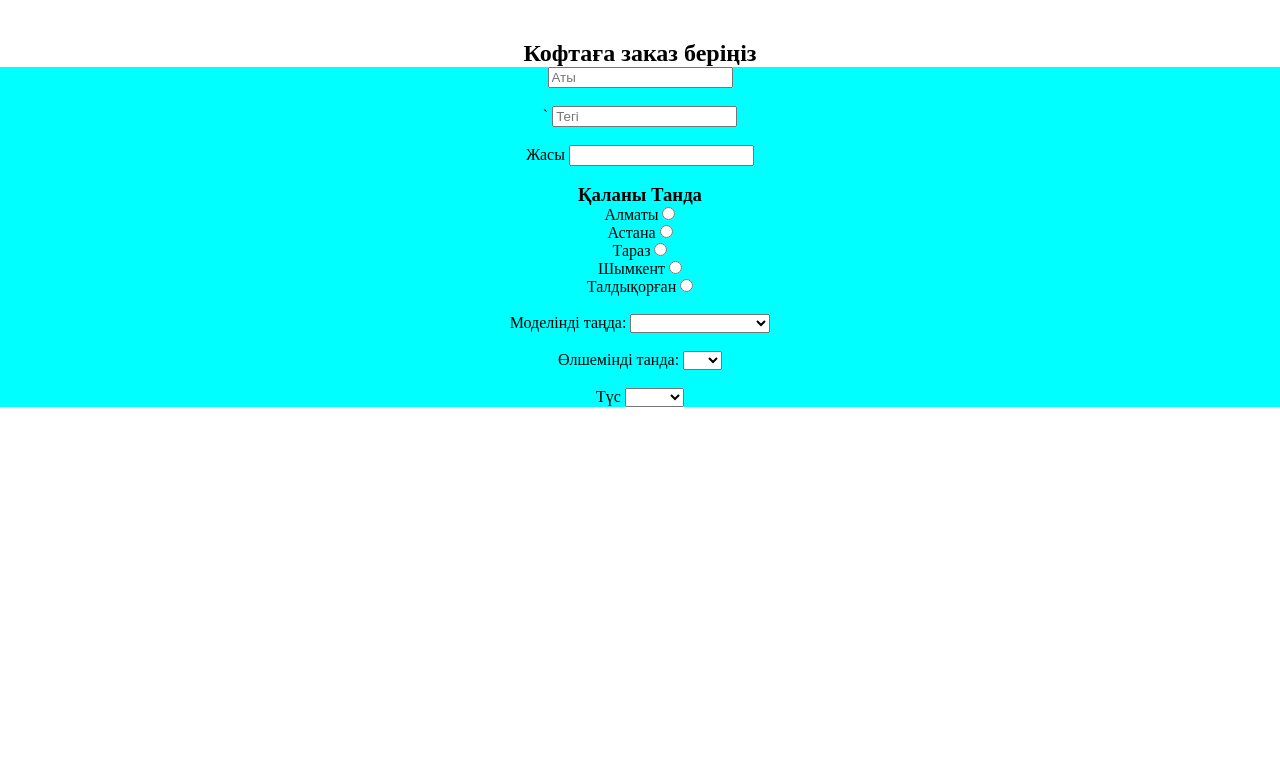
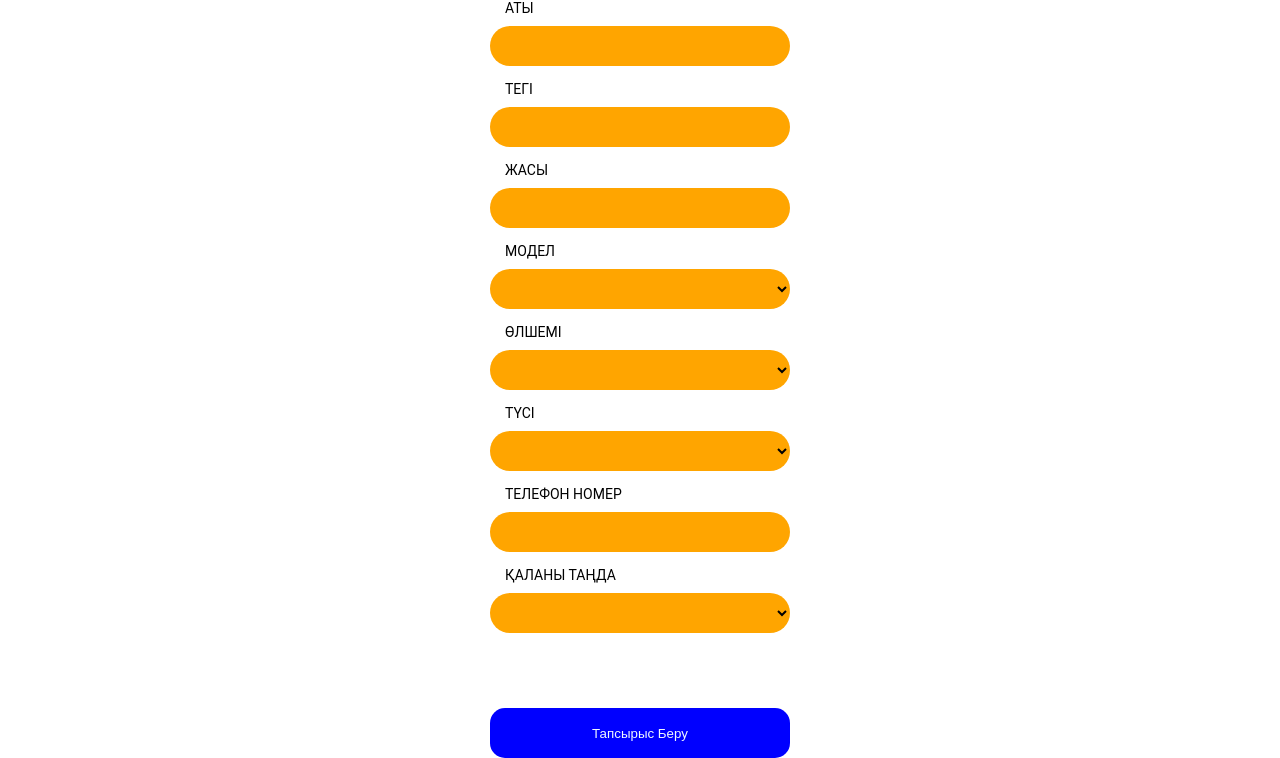
Before and after one commit to nursultan-nshop/Project-N_Shop-, a plain HTML site: page final2.html in a window 1280 px wide. Shown: the part 110-868 px from the top of the page. Before the commit the page ends 800 px from the top, so only its background shows below. Drawn offline with Linux system fonts and the light colour scheme.

Commit message:
Add files via upload

```diff
--- a/css/final2.css
+++ b/css/final2.css
@@ -1,5 +1,6 @@
 *{
     margin: 0;
+    box-sizing: border-box;
 }
 header {
     width: 100%;
@@ -7,9 +8,9 @@ header {
     justify-content: space-evenly;
     color:black;
     position: fixed;
-
     background-color: orange;
     z-index: 1;
+    top: 1px;
 }
 .logo{
     display: flex;
@@ -39,12 +40,116 @@ nav ul {
     padding-top: 150px;
 }
 
-form{
-    background-color: aqua;
-    text-align: center;
-
-}
-
 h2{
     text-align: center;
 }
+
+h4{
+    background-color: gray;
+    color: white;
+    border: none;
+    padding: 10px 20px;
+    text-align: center;
+    text-decoration: none;
+    display: inline-block;
+    font-size: 16px;
+    border-radius: 5px;
+}
+
+ .transparent {
+    position: relative;
+    max-width: 400px;
+    padding: 60px 50px;
+    margin: 50px auto 0;
+    background-size: cover;
+ }
+
+ .form-inner {
+    position: relative;
+ }
+
+ .form-inner label {
+    display: block;
+    padding-left: 15px;
+    font-family: 'Roboto', sans-serif;
+    color:black;
+    text-transform: uppercase;
+    font-size: 14px;
+ }
+ .form-inner input {
+    display: block;
+    width: 100%;
+    padding: 0 15px;
+    margin: 10px 0 15px;
+    border-width: 0;
+    line-height: 40px;
+    border-radius: 20px;
+    color: white;
+    background: orange;
+    font-family: 'Roboto', sans-serif;
+ }
+ .form-inner input[type="checkbox"] {
+    position: absolute;
+    opacity: 0;
+ }
+ #custom-checkbox+label {
+    position: relative;
+    margin: 20px 0;
+    text-transform: none;
+    cursor: pointer;
+ }
+ #custom-checkbox+label:before {
+
+    display: inline-block;
+    width: 20px;
+    height: 20px;
+    margin-right: 10px;
+    vertical-align: text-top;
+    background: chocolate;
+ }
+ #custom-checkbox:checked+label:before {
+    background: #1762EE;
+ }
+ #custom-checkbox:checked+label:after {
+
+    position: absolute;
+    width: 2px;
+    height: 2px;
+    left: 20px;
+    top: 9px;
+    background: white;
+    box-shadow: 2px 0 0 white, 4px 0 0 white, 4px -2px 0 white, 4px -4px 0 white, 4px -6px 0 white, 4px -8px 0 white;
+    transform: rotate(45deg);
+ }
+ .form-inner input[type="submit"] {
+    background: #1762EE;
+ }
+ select{
+     display: block;
+    width: 100%;
+    padding: 0 15px;
+    margin: 10px 0 15px;
+    border-width: 0;
+    line-height: 40px;
+    border-radius: 20px;
+    color: black;
+    background: orange;
+    font-family: 'Roboto', sans-serif;
+    height: 40px;
+ }
+ button{
+    background-color: blue;
+    color: aliceblue;
+    width: 300px;
+    height: 50px;
+    border: none;
+    border-radius: 15px;
+    z-index: 2;
+    text-align: center;
+ }
+
+ .btn{
+    display: flex;
+    justify-content: center;
+
+ }
--- a/final2.html
+++ b/final2.html
@@ -25,46 +25,17 @@
             </nav>
         </div>
     </header>
-    <div class="container">
-        <h2>Кофтаға заказ беріңіз</h2>
+    <form class="transparent">
+        <div class="form-inner">
+          <label for="name">Аты</label>
+          <input type="text" id="text" />
+          <label for="username">Тегі</label>
+          <input id="text" type="text" />
+          <label for="number">Жасы</label>
+          <input id="Number" type="num" />
 
-        <form action="">
-        <label for=""></label>
-        <input type="text" placeholder="Аты" >
-        <br>
-        <br>`
-        <label for=""></label>
-        <input type="text" name="" placeholder="Тегі">
-        <br>
-        <br>
-        <label for="">Жасы</label>
-        <input type="number" name="">
-
-
-        <br>
-        <br>
-        <h3>Қаланы Танда</h3>
-       <label for="">Алматы</label>
-       <input type="radio" name="city">
-       <br>
-       <label for="">Астана</label>
-       <input type="radio" name="city">
-       <br>
-       <label for="">Тараз</label>
-       <input type="radio" name="city">
-        <br>
-       <label for="">Шымкент</label>
-       <input type="radio" name="city">
-        <br>
-        <label for="">Талдықорған</label>
-        <input type="radio" name="city">
-
-
-        <br>
-        <br>
-
-        <label for="">Моделінді таңда:</label>
-        <select name="">
+          <label for="model">Модел</label>
+          <select name="" id="">
             <option value=""></option>
             <option value="">PUPPY</option>
             <option value="">KÖP SÖZ</option>
@@ -75,37 +46,41 @@
             <option value="">OVERFIT SEN</option>
             <option value="">EST.1465</option>
             <option value="">WRQ</option>
-        </select>
+          </select>
 
-        <br>
-        <br>
-
-        <label for="">Өлшемінді танда:</label>
-        <select name="">
+          <label for="size">Өлшемі</label>
+          <select name="" id="">
             <option value=""></option>
             <option value="">S</option>
             <option value="">M</option>
-            <option value="">L</option>
             <option value="">XL</option>
+          </select>
 
-        </select>
+          <label for="Color">Түсі</label>
+          <select name="" id="">
+            <option value=""></option>
+            <option value="">Көк</option>
+            <option value="">Қоңыр</option>
+            <option value="">Сұр</option>
+          </select>
 
-        <br>
-        <br>
-        <label for="">Түс</label>
-                <select name="">
-                    <option value=""></option>
-                    <option value="">blue</option>
-                    <option value="">brown</option>
-                    <option value="">black</option>
-                    <option value="">gray</option>
-                    <option value="">white</option>
-                </select>
-                <br>
+          <label for="tel">Телефон номер</label>
+          <input id="Number" type="tel" />
 
+          <label for="size">Қаланы таңда</label>
+          <select name="" id="">
+            <option value=""></option>
+            <option value="">Алматы</option>
+            <option value="">Астана</option>
+            <option value="">Талдықорған</option>
+          </select>
 
-        </form>
-    </div>
+        </div>
+      </form>
+      <div class="btn">
+        <a href="final3.html"><button>Тапсырыс Беру</button></a>
+      </div>
+
 
 </body>
 </html>
```
Also changed, not shown: css/final.css (+2 -76 lines), css/final3.css (added, +20 -0 lines), final3.html (added, +18 -0 lines), index.html (+10 -9 lines).
